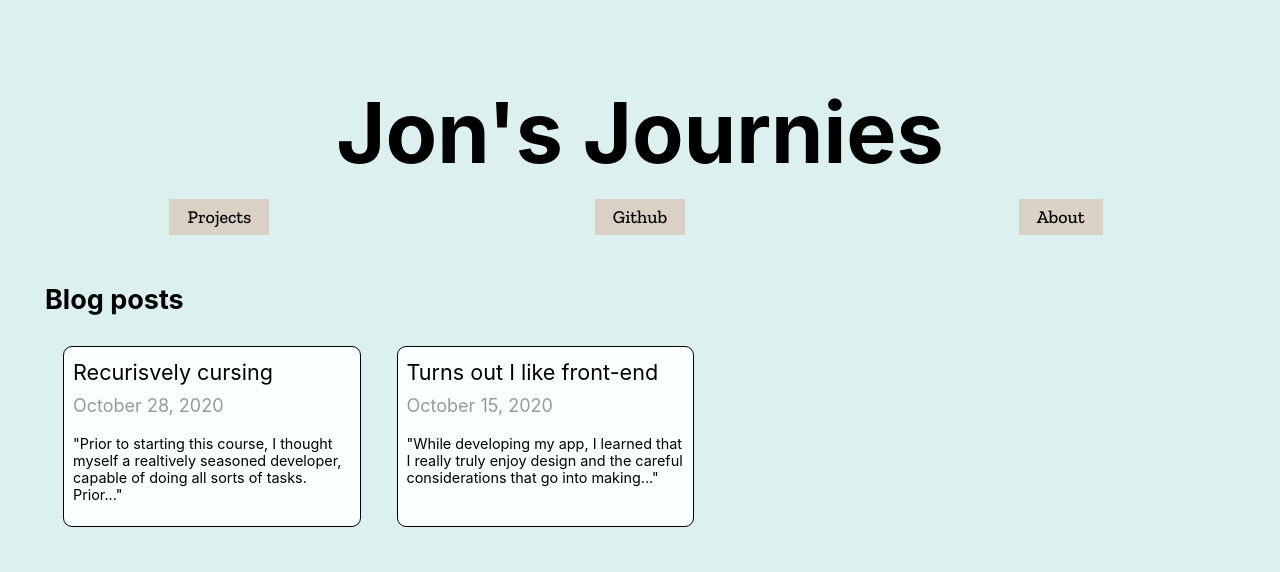
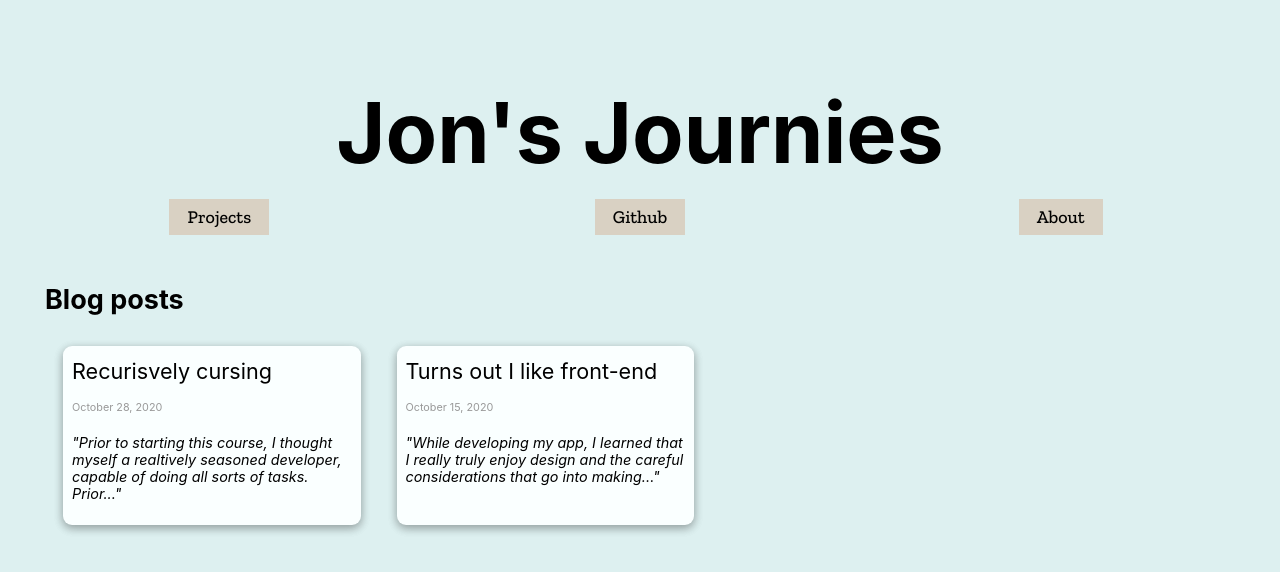
Before and after one commit to jclasley/codingBlog, a Next.js app: page / in a window 1280 px wide. Shown: the top 572 px of the page. Built offline with nearby package versions, Linux system fonts and the light colour scheme.

Commit message:
Works on mobile
Think it looks a lot better with card style now, and I especially like
the way it looks on mobile now.

```diff
--- a/pages/index.js
+++ b/pages/index.js
@@ -40,7 +40,7 @@ export default function Home({ allPostsData }) {
         <div className={utilStyles.cardHolder}>
           {allPostsData.map(({ id, date, title, excerpt }) => (
             <div className={utilStyles.card} key={id}>
-              <div className={utilStyles.listItem}>
+              <div className={utilStyles.cardContent}>
                 <Link href={`/posts/${id}`}>
                   <a>{title}</a>
                 </Link>
@@ -93,11 +93,6 @@ export default function Home({ allPostsData }) {
           display: flex;
           justify-content: center;
           align-items: center;
-        }
-
-        a {
-          color: inherit;
-          text-decoration: none;
         }
 
         .title a {
--- a/styles/global.css
+++ b/styles/global.css
@@ -14,7 +14,7 @@ body {
 }
 
 a {
-  color: #0070f3;
+  color: black;
   text-decoration: none;
 }
 
--- a/styles/linkHeader.module.css
+++ b/styles/linkHeader.module.css
@@ -7,6 +7,7 @@
   margin-top: 1rem;
 }
 
-.container > {
+.container a{
+  color: black;
   text-decoration: wavy;
 }
--- a/styles/utils.module.css
+++ b/styles/utils.module.css
@@ -46,27 +46,50 @@
 
 .lightText {
   color: #999;
+  font-size: 0.6rem;
 }
 
 .excerpt {
   color: black;
   font-size: 0.8rem;
   line-height: normal;
+   font-style: italic;
+}
+@media only screen and (min-width: 600px) {
+  .cardHolder {
+    flex-flow: column wrap;
+    justify-content: center;
+  }
+  .card {width: 80%; }
+}
+@media only screen and (min-width: 768px) {
+  .cardHolder {
+    flex-flow: row wrap;
+    justify-content: flex-start;
+  }
+  .card {width: 40%; }
 }
 
+@media only screen and (min-width: 992px) {
+  .card {width: 25%;}
+}
 .cardHolder {
   display: flex;
   flex-flow: row wrap;
-  justify-content: flex-start;
+}
+
+.cardContent a{
+  align-self: center;
 }
 
 .card {
   display: flex;
-  width: 25%;
   margin: 1rem;
-  border: 1px black solid;
+  border: 1px hsla(0, 0, 0, 0) solid;
   border-radius: 0.5rem;
   padding: 0.5rem;
   background-color: rgb(250, 255, 255);
   opacity: 1;
+  flex-direction: column;
+  box-shadow: 0 3px 10px 0 rgba(0, 0, 0, 0.2), 0 3px 10px 0 rgba(0, 0, 0, 0.19);
 }
```
